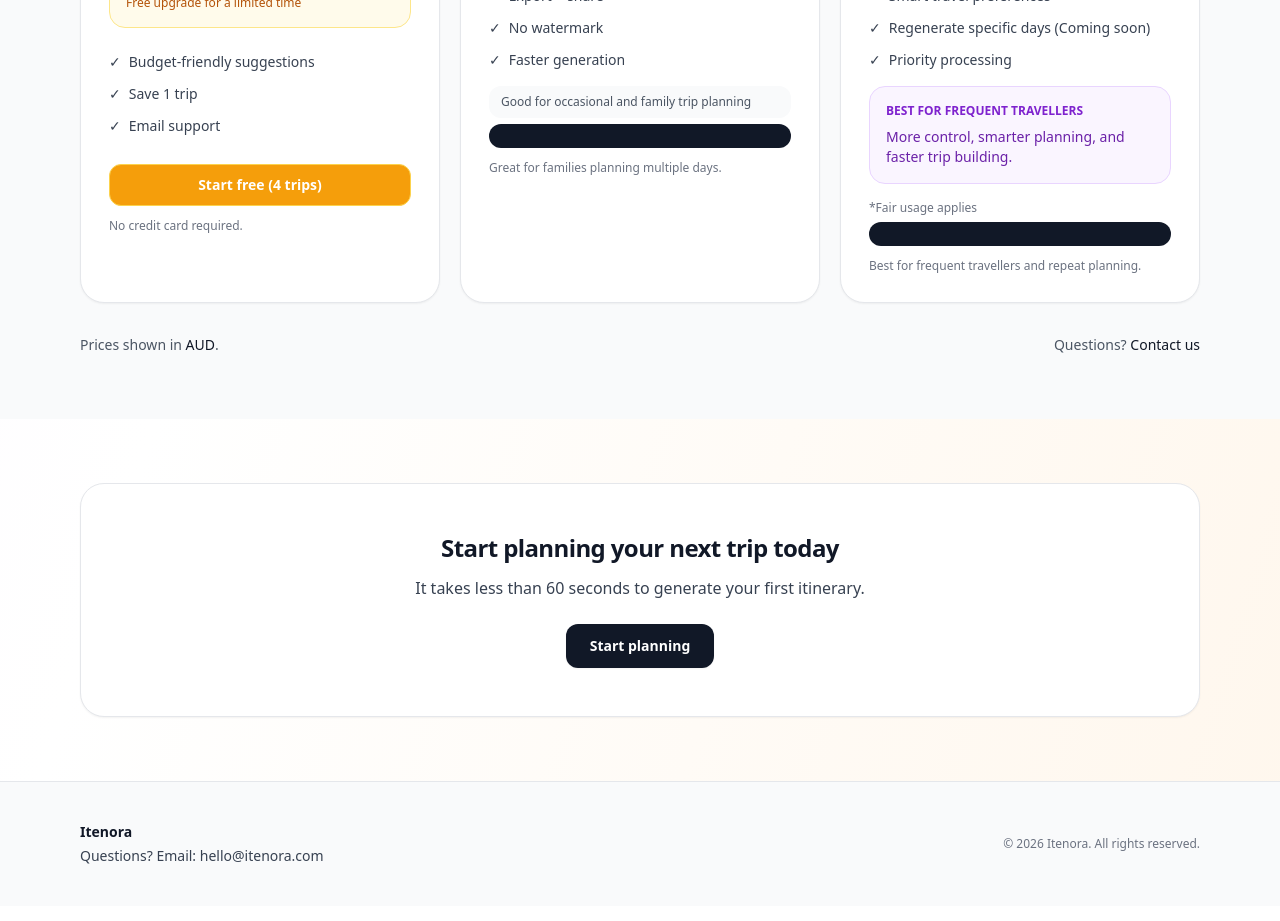
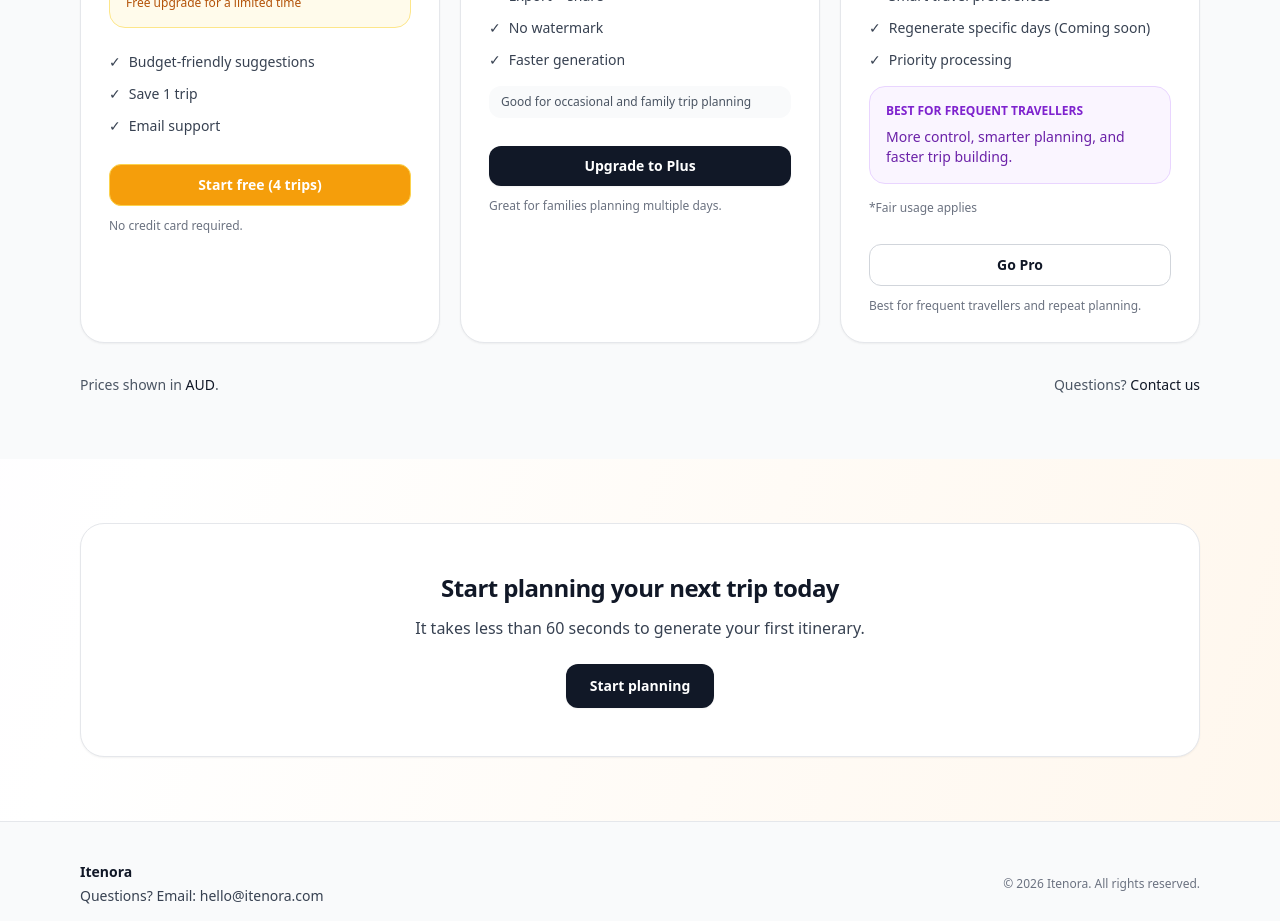
Before and after one commit to mochamoc13/itenora, a Next.js app: page / in a window 1280 px wide. Shown: the part 3200-4121 px from the top of the page. Built offline with nearby package versions, Linux system fonts and the light colour scheme; no server answers.

Commit message:
Fix PricingButton props

```diff
--- a/components/PricingButtons.tsx
+++ b/components/PricingButtons.tsx
@@ -2,10 +2,17 @@
 
 type PricingButtonProps = {
   plan: "plus" | "pro";
-  label: string;
+  label?: string;
+  className?: string;
+  children?: React.ReactNode;
 };
 
-export default function PricingButton({ plan, label }: PricingButtonProps) {
+export default function PricingButton({
+  plan,
+  label,
+  className = "",
+  children,
+}: PricingButtonProps) {
   async function handleClick() {
     try {
       const res = await fetch("/api/stripe/checkout", {
@@ -32,9 +39,9 @@ export default function PricingButton({ plan, label }: PricingButtonProps) {
   return (
     <button
       onClick={handleClick}
-      className="inline-flex w-full items-center justify-center rounded-xl bg-gray-900 px-4 py-3 text-sm font-semibold text-white hover:bg-black"
+      className={className || "inline-flex w-full items-center justify-center rounded-xl bg-gray-900 px-4 py-3 text-sm font-semibold text-white hover:bg-black"}
     >
-      {label}
+      {children ?? label}
     </button>
   );
 }
```
